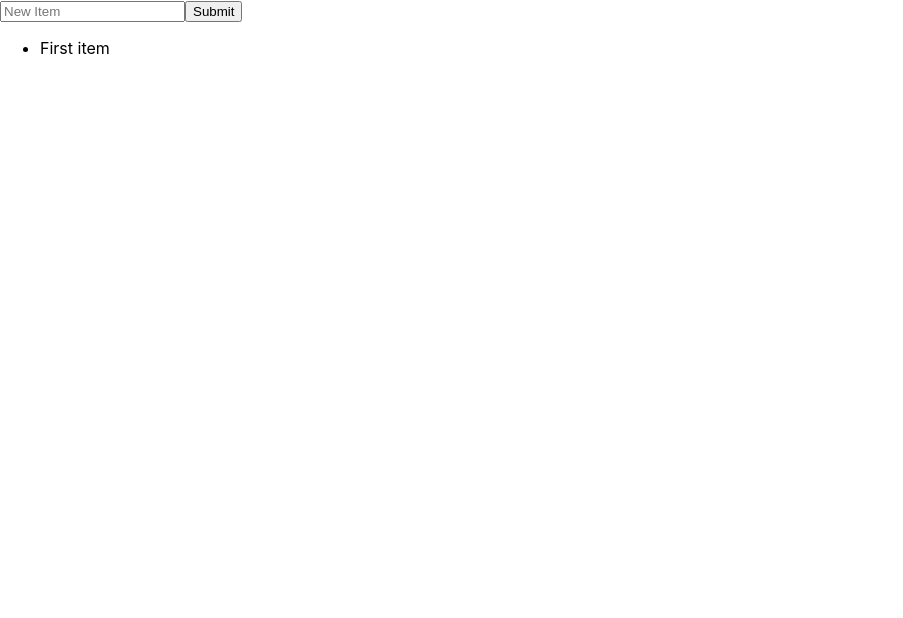
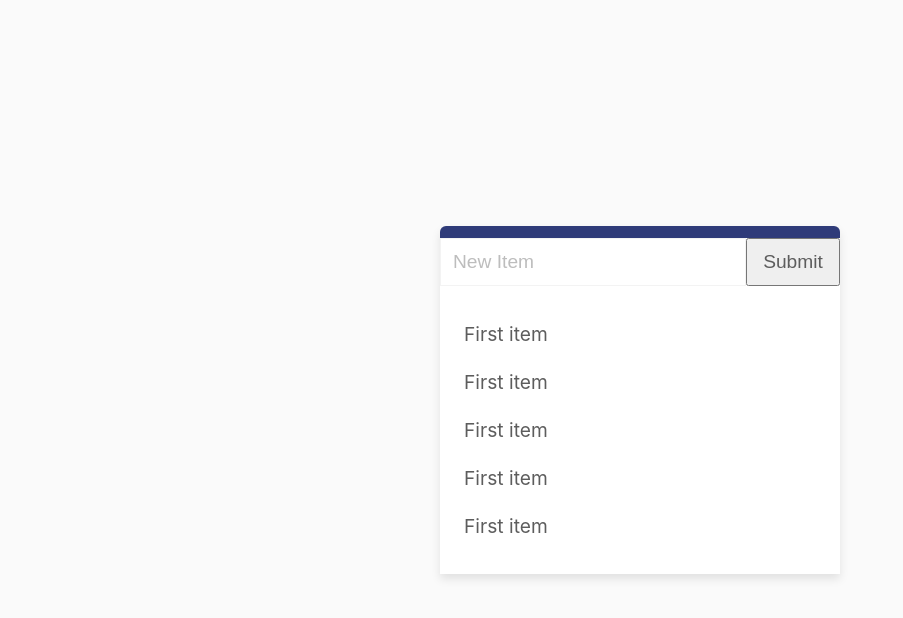
Before and after one commit to trev4ev/calhacks-workshop-starter-code, a React (Create React App) app: page / in a window 1280 px wide. Shown: the top 618 px of the page, without its empty margins (0-903 px from the left). Built offline with nearby package versions, Linux system fonts and the light colour scheme; the HTML template or start-up script is replaced by a standard one.

Commit message:
EMILYS styling :)

```diff
--- a/src/App.css
+++ b/src/App.css
@@ -1,86 +1,78 @@
-.App {
-  text-align: center;
+body {
+    height: 100vh;
+    background: #fafafa;  /* fallback for old browsers */
+  }
+
+.todo-container {
+  position: absolute;
+  top: 50%;
+  left: 50%;
+  transform: translate(-50%, -50%);
+  width: 400px;
+  background: white;
+  border-top: 12px solid #2F3B79;
+  border-top-left-radius: 6px;
+  border-top-right-radius: 6px;
+  transition: 0.3s;
+  box-shadow: 0px 5px 10px rgba(0, 0, 0, 0.1);
 }
 
-.App-logo {
-  animation: App-logo-spin infinite 20s linear;
-  height: 40vmin;
+.todo-container:hover {
+  transform: translate(-50%, calc(-50% - 5px));
+  box-shadow: 0px 10px 20px rgba(0, 0, 0, 0.05);
 }
 
-.App-header {
-  background-color: #282c34;
-  min-height: 100vh;
+.input-container {
   display: flex;
-  flex-direction: column;
-  align-items: center;
-  justify-content: center;
-  font-size: calc(10px + 2vmin);
-  color: white;
 }
 
-.App-link {
-  color: #61dafb;
+.todo-input {
+  position: relative;
+  width: 70%;
+  padding: 12px;
+  color: #303030;
+  font-size: 1.2em;
+  border: 0.5px solid #f3f3f3;
+  transition: 0.3s;
 }
 
-body {
-    height: 100vh;
-    background: #F7971E;  /* fallback for old browsers */
-    background: -webkit-linear-gradient(to bottom, #FFD200, #F7971E);  /* Chrome 10-25, Safari 5.1-6 */
-    background: linear-gradient(to bottom, #FFD200, #F7971E); /* W3C, IE 10+/ Edge, Firefox 16+, Chrome 26+, Opera 12+, Safari 7+ */
+.todo-input:focus {
+  background: #fafafa;
 }
 
-.todo-container {
-  text-align: center;
+.todo-submit {
+  position: relative;
+  width: 20%;
+  padding: 8px;
+  font-size: 1.2em;
+  flex-grow: 1;
+  color: #5d5d5d;
+  transition: 0.3s;
 }
 
 ::placeholder {
-  color: #4f4f4f;
+  color: #bdbdbd;
 }
 
 input:focus, button:focus {
   outline: none;
 }
 
-.todo-input, .todo-submit{
-  border: 2px solid #303030;
-  display: inline-block;
-  font-size: 18px;
-  margin-top: 20px;
-}
-
-.todo-input {
-  box-sizing: border-box;
-  background-color: transparent;
-  color: #303030;
-  width: 240px;
-  padding: 8px 14px;
-  border-right: 0;
-  border-top-left-radius: 22px;
-  border-bottom-left-radius: 22px;
-}
-
-.todo-submit {
-  box-sizing: border-box;
-  padding: 8px;
-  width: 100px;
-  color: #FFD200;
-  background-color: #303030;
-  border-top-right-radius: 22px;
-  border-bottom-right-radius: 22px;
-}
-
 .todo-submit:hover {
-  color: #303030;
-  background-color: transparent;
-}
-
-.todo-item-container {
-  margin: 12px;
+  color: white;
+  background-color: #2F3B79;
 }
 
 .todo-item-list {
   list-style-type: none;
+  margin: 24px;
+  font-size: 1.2em;
+  color: #5d5d5d;
   padding: 0;
+}
+
+.todo-item-list li {
+  padding: 12px 0;
 }
 
 .todo-item {
--- a/src/App.js
+++ b/src/App.js
@@ -1,4 +1,5 @@
 import React, { Component } from "react"
+import "./App.css"
 
 class App extends Component {
 
@@ -17,10 +18,17 @@ class App extends Component {
   render() {
     return (
       <div className="todo-container">
-        <input className="todo-input" placeholder="New Item"/>
-        <button className="todo-submit">Submit</button>
+        <div className="input-container">
+          <input className="todo-input" placeholder="New Item"/>
+          <button className="todo-submit">Submit</button>
+        </div>
         <ul className="todo-item-list">
           <li>First item</li>
+          <li>First item</li>
+          <li>First item</li>
+          <li>First item</li>
+          <li>First item</li>
+
         </ul>
       </div>
     )
```
